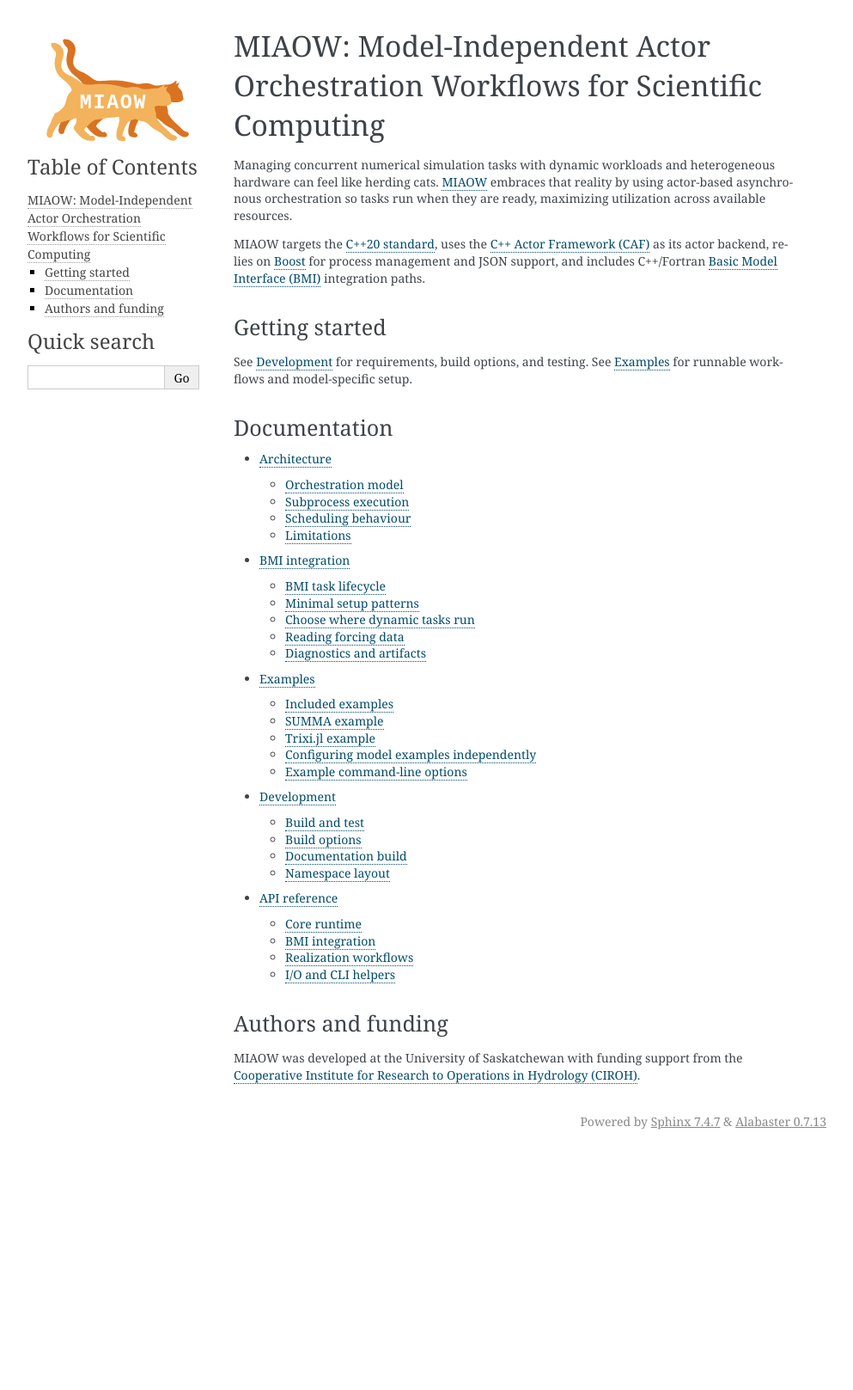
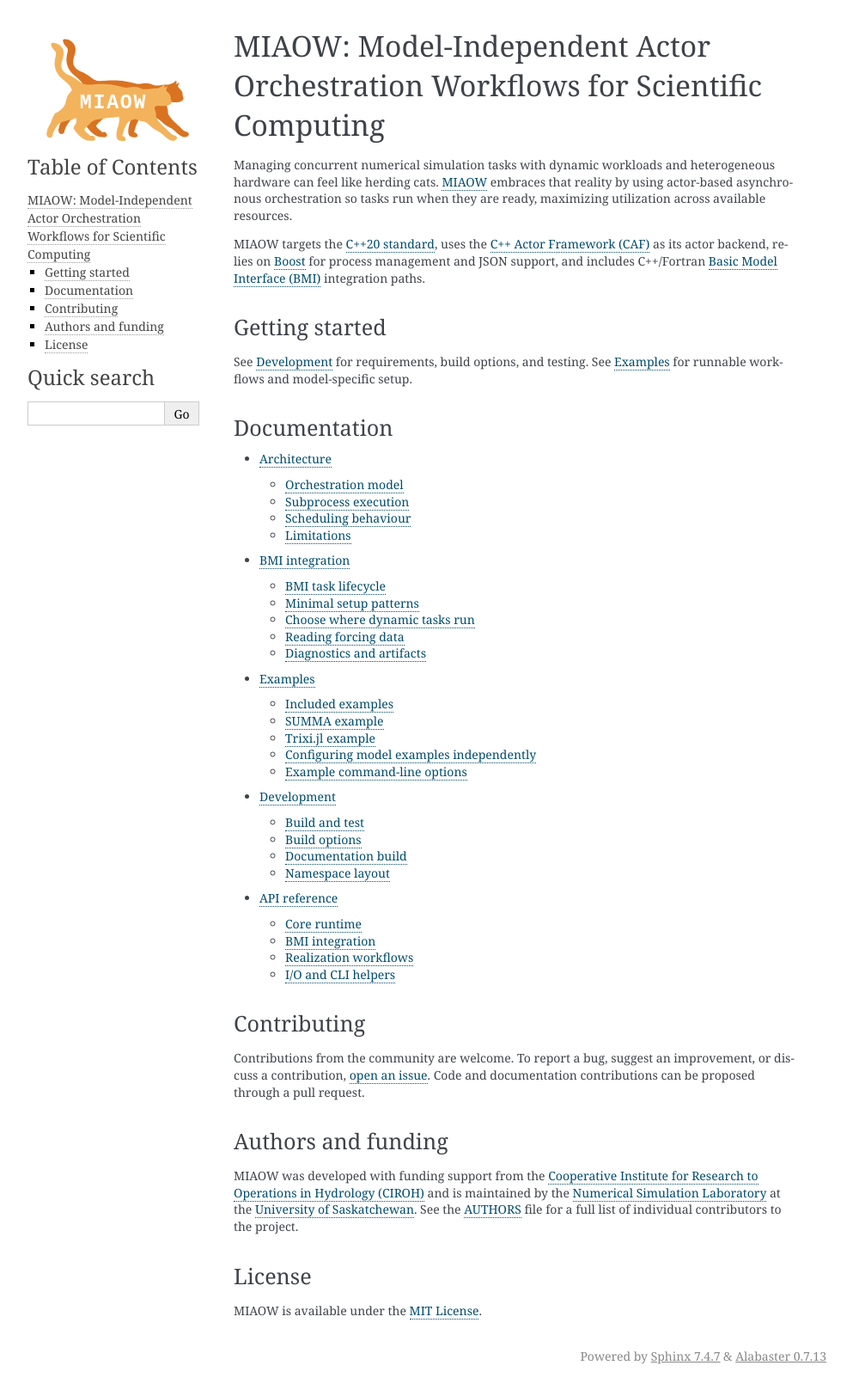
Before and after one commit to uofs-simlab/miaow-framework, a Sphinx documentation site: the page built from docs/index.rst, in a window 1280 px wide. Shown: the whole page at 86% size, without its empty margins (148-1141 px from the left). Built offline with Sphinx 7.4.7, drawn with Linux system fonts in a browser that asks for light colours; the version number could not be read and is left out; before the commit the page ends 1344 px from its top, so only the background shows below that.

Commit message:
update license and contributing info

```diff
--- a/docs/index.rst
+++ b/docs/index.rst
@@ -22,7 +22,17 @@ Documentation
    development
    api
 
+Contributing
+------------
+
+Contributions from the community are welcome. To report a bug, suggest an improvement, or discuss a contribution, `open an issue <https://github.com/uofs-simlab/miaow-framework/issues>`_. Code and documentation contributions can be proposed through a pull request.
+
 Authors and funding
 -------------------
 
-MIAOW was developed at the University of Saskatchewan with funding support from the `Cooperative Institute for Research to Operations in Hydrology (CIROH) <https://ciroh.ua.edu/>`_.
+MIAOW was developed with funding support from the `Cooperative Institute for Research to Operations in Hydrology (CIROH) <https://ciroh.ua.edu/>`_ and is maintained by the `Numerical Simulation Laboratory <https://github.com/uofs-simlab>`_ at the `University of Saskatchewan <https://www.usask.ca/>`_. See the `AUTHORS <https://github.com/uofs-simlab/miaow-framework/blob/main/AUTHORS.md>`_ file for a full list of individual contributors to the project.
+
+License
+-------
+
+MIAOW is available under the `MIT License <https://github.com/uofs-simlab/miaow-framework/blob/main/LICENSE>`_.
```
Also changed, not shown: AUTHORS.md (added, +8 -0 lines), README.md (+9 -1 lines), 1 other file.
